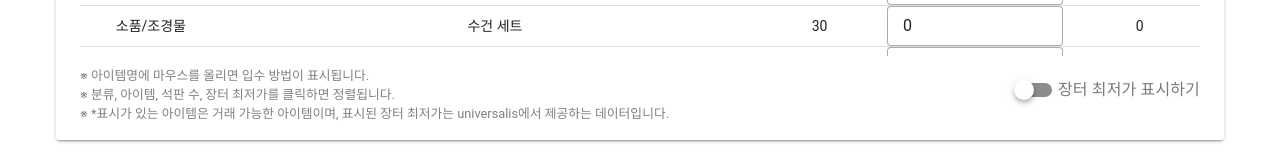
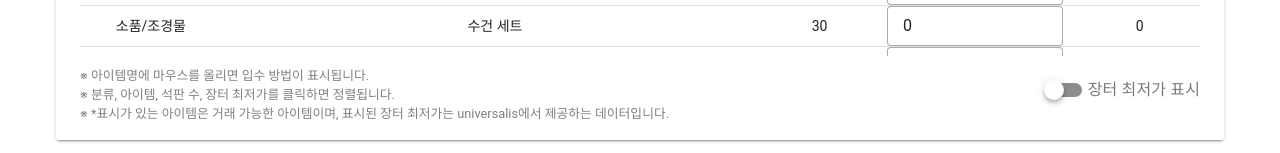
Before and after one commit to black-pepper/ff14-utility, a Vue app: page /moogle in a window 1280 px wide. Shown: the part 684-837 px from the top of the page. Built offline with nearby package versions, Linux system fonts and the light colour scheme.

Commit message:
change color

```diff
--- a/src/utils/useMissionUtils.ts
+++ b/src/utils/useMissionUtils.ts
@@ -5,5 +5,5 @@ export function getRowStyle(item) {
   const itemDate = new Date(item.date);
   itemDate.setHours(0, 0, 0, 0);
 
-  return itemDate.getTime() === today.getTime() ? 'bg-primary' : '';
+  return itemDate.getTime() === today.getTime() ? 'bg-highlights' : '';
 }
--- a/src/views/MoogleView.vue
+++ b/src/views/MoogleView.vue
@@ -130,7 +130,7 @@ watch(visibleRecentPrice,() => {
         <tr>
           <th class="text-center" @click="changeSort('category')" :style="{ cursor: 'pointer' }">분류<span v-if="sorted === 'category'">{{ direction === 'asc' ? '▴' : '▾' }}</span></th>
           <th class="text-center" @click="changeSort('name')" :style="{ cursor: 'pointer' }">아이템<span v-if="sorted === 'name'">{{ direction === 'asc' ? '▴' : '▾' }}</span></th>
-          <th v-if="visibleRecentPrice" class="text-center" @click="changeSort('price')">장터 최저가<span v-if="sorted === 'price'">{{ direction === 'asc' ? '▴' : '▾' }}</span></th>
+          <th v-if="visibleRecentPrice" class="text-center" @click="changeSort('price')" :style="{ cursor: 'pointer' }">장터 최저가<span v-if="sorted === 'price'">{{ direction === 'asc' ? '▴' : '▾' }}</span></th>
           <th class="text-center" @click="changeSort('tomestones')" :style="{ cursor: 'pointer' }">석판 수<span v-if="sorted === 'tomestones'">{{ direction === 'asc' ? '▴' : '▾' }}</span></th>
           <th class="text-center">개수</th>
           <th class="text-center">석판 합계</th>
@@ -177,7 +177,7 @@ watch(visibleRecentPrice,() => {
       </v-col>
       <v-col cols="auto">
         <v-switch
-        label="장터 최저가 표시하기"
+        label="장터 최저가 표시"
         v-model="visibleRecentPrice"
         density="compact"
         color="primary"
```
